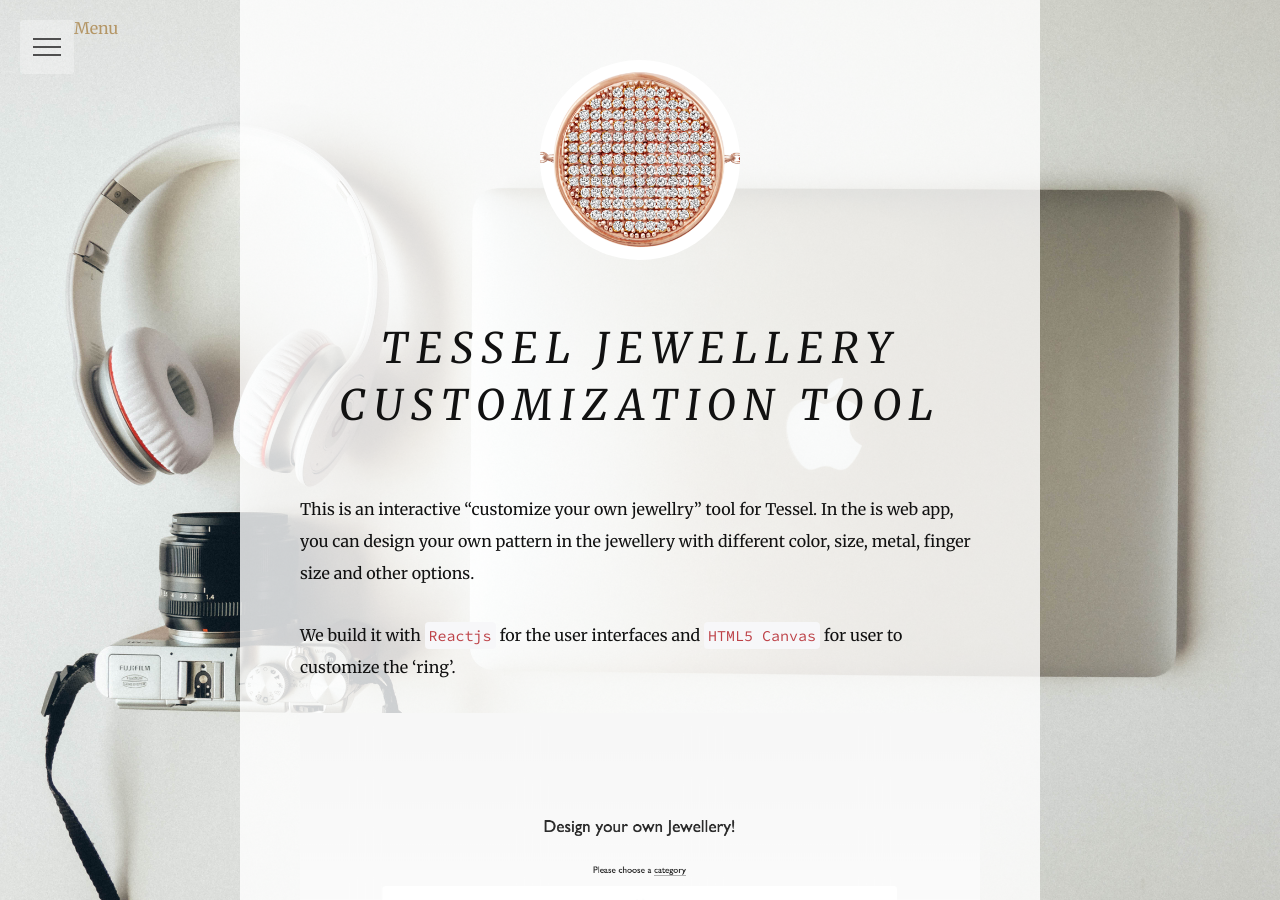
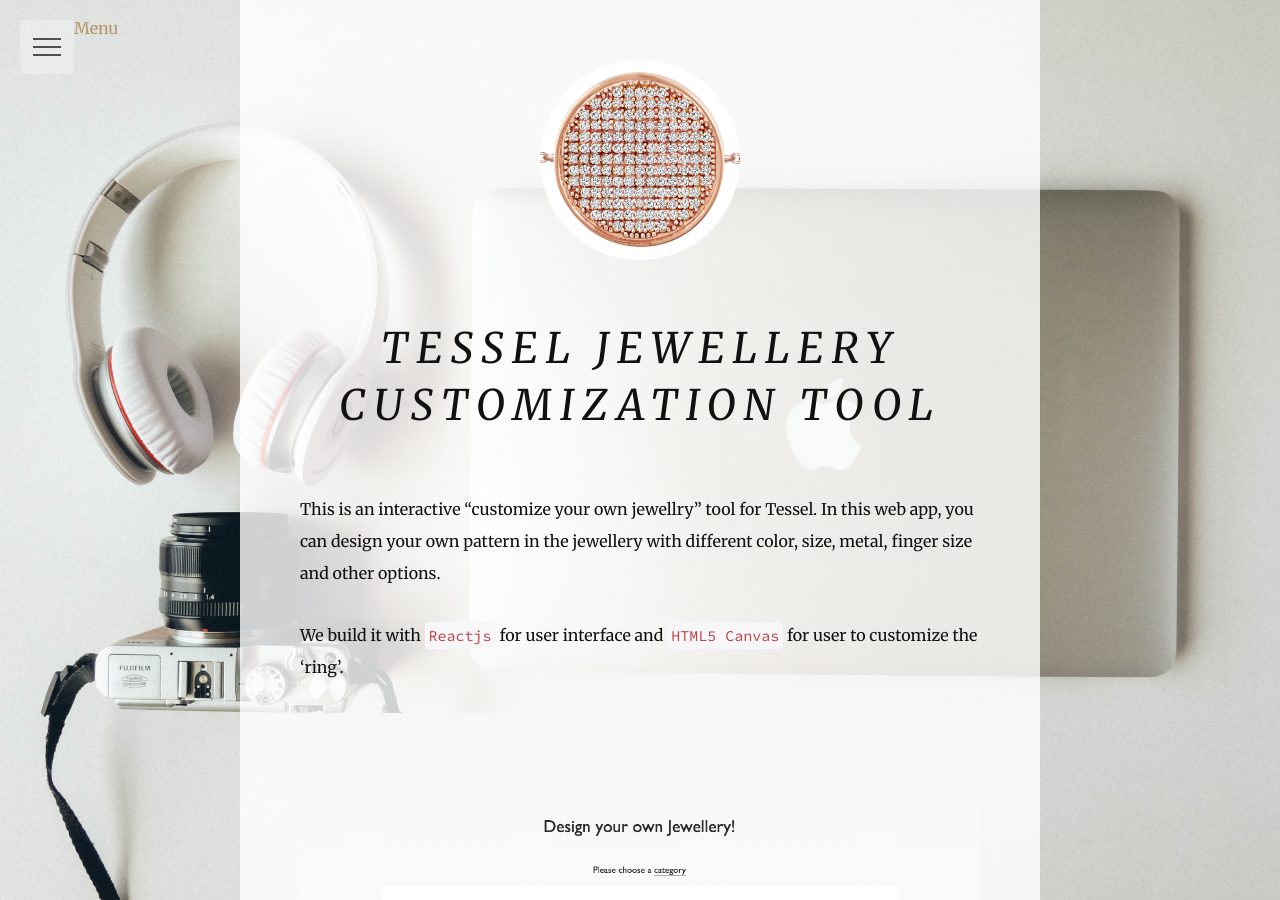
Before and after one commit to MimiLau/mimilau.github.io, a Jekyll site: the page built from _posts/2017-12-30-tessel-customization-tool.md, in a window 1280 px wide and 900 px high. Built offline with Jekyll 4.4.1, drawn with Linux system fonts in a browser that asks for light colours; nearby versions of some CDN libraries.

Commit message:
update copywrite

```diff
--- a/_posts/2017-12-30-tessel-customization-tool.md
+++ b/_posts/2017-12-30-tessel-customization-tool.md
@@ -9,9 +9,9 @@ category: work
 tags: react javascript JSON HTML5 canvas web app UX/UI
 ---
 
-This is an interactive "customize your own jewellry" tool for Tessel. In the is web app, you can design your own pattern in the jewellery with different color, size, metal, finger size and other options.
+This is an interactive "customize your own jewellry" tool for Tessel. In this web app, you can design your own pattern in the jewellery with different color, size, metal, finger size and other options.
 
-We build it with `Reactjs` for the user interfaces and `HTML5 Canvas` for user to customize the 'ring'.
+We build it with `Reactjs` for user interface and `HTML5 Canvas` for user to customize the 'ring'.
 
 ![Tessel home](/assets/images/blog/tessel-home.png)
 
```
Also changed, not shown: _posts/2018-02-13-globber-e-commerce.md (+2 -0 lines).
